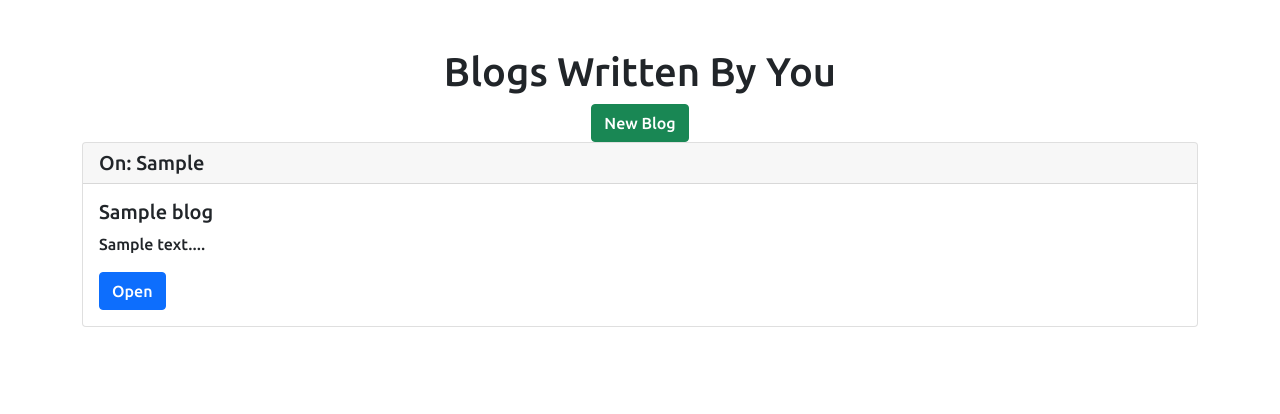
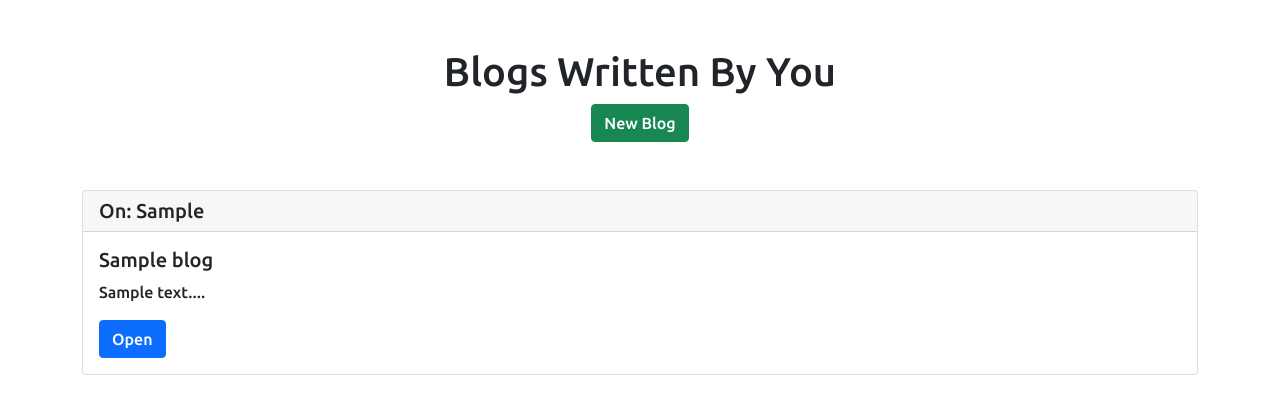
Before and after one commit to natyavidhan/DosisPy, a Flask app: template templates/blogs/all.html in a window 1280 px wide. Shown: the top 414 px of the page. Run offline with Flask 2, Linux system fonts and the light colour scheme; the template is opened without the code that fills it: most values are stand-ins (such as "Sample title", 1, 10 or a date in 2020); parts of the project's set-up code (start-up, migrations or seed data) failed here and were passed over.

Commit message:
fixed some stuff

```diff
--- a/templates/blogs/all.html
+++ b/templates/blogs/all.html
@@ -8,7 +8,7 @@
             <h1>Blogs Written By You</h1>
             <a href="/blogs/new"><button class="btn btn-success">New Blog</button></a>
         </div>
-        <div class="blogs">
+        <div class="blogs mt-5">
             {% for blog in blogs %}
             <div class="card">
                 <h5 class="card-header">On: {{blog['on']}}</h5>
--- a/templates/blogs/view.html
+++ b/templates/blogs/view.html
@@ -7,7 +7,7 @@
         <div class="text-center">
             <h1>{{blog.heading}}</h1>
             <p>Written on: {{blog.on}}</p>
-            <p>Written By: {{blog.by.name}}</p>
+            <p>Written By: <a href="/doctor/{{blog.by._id}}">{{blog.by.name}}</a></p>
         </div>
         <div class="mt-3">
             <p>{{blog.content}}</p>
```
